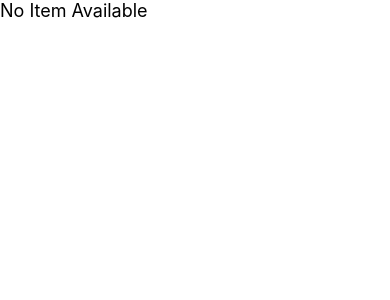
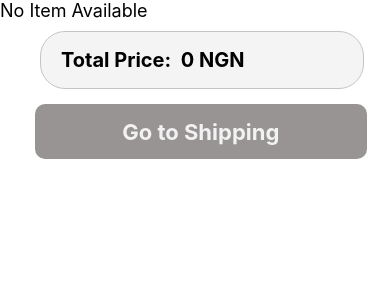
Before and after one commit to Muhammad-Osamaa/ShoppingApp, a React Native app: screen /Carts in a window 390 px wide. Shown: the top 300 px of the page. Built offline with nearby package versions, Linux system fonts and the light colour scheme.

Commit message:
funalizz

```diff
--- a/Navigations/StackNavigation.js
+++ b/Navigations/StackNavigation.js
@@ -10,6 +10,7 @@ import DrawerNavigation from './DrawerNavigation';
 import Homepage from '../Src/Screen/Dashboard';
 import CardView from '../Src/Screen/CardView';
 import Cart from '../Src/Screen/Cart';
+import Shipping from '../Src/Screen/Shipping';
 
 const Stack = createStackNavigator();
 export default function StackNavigation() {
@@ -21,7 +22,7 @@ export default function StackNavigation() {
       {/* <Stack.Screen name="Login" component={Login}></Stack.Screen> */}
       <Stack.Screen name="Dashboard" component={Homepage} />
       <Stack.Screen name="Carts" component={Cart} />
-
+      <Stack.Screen name='Shipping' component={Shipping}/>
       <Stack.Screen
         name="CardView"
         component={CardView}
--- a/Src/Screen/Cart.js
+++ b/Src/Screen/Cart.js
@@ -1,128 +1,132 @@
-import React, {useContext} from 'react';
-// import { Text,Image, Button, FlatList, StyleSheet} from 'react-native';
+import React, {useContext,useState,useEffect} from 'react';
 
-//  import {Context} from '../Components/Context/CartContext';
-//  const Cart = ({navigation}) => {
-//   const {items, getItemsCount, getTotalPrice} = useContext(Context);
+import {
+  View,
+  Text,
+  Image,
+  SafeAreaView,
+  TextInput,
+  ScrollView,
+  TouchableOpacity,
+} from 'react-native';
+import CartContext from '../Components/Context/CartContext';
+import {useNavigation} from '@react-navigation/native';
+import Shipping from './Shipping';
+import { color } from 'react-native-reanimated';
 
-//   function Totals() {
-//     let [total, setTotal] = useState(0);
-//     useEffect(() => {
-//       setTotal(getTotalPrice());
-//     });
-//     return (
-//       <View style={styles.cartLineTotal}>
-//         <Text style={[styles.lineLeft, styles.lineTotal]}>Total</Text>
-//         <Text style={styles.lineRight}>${total}</Text>
-//       </View>
-//     );
-//   }
-//   function renderItem({item}) {
-//     return (
-//       <View style={styles.cartLine}>
-//         <Text style={styles.lineLeft}>
-//           {item.data.name}x{item.qty}
-//         </Text>
-//         <Text style={styles.lineRight}>${item.totalPrice}</Text>
-//       </View>
-//     );
-//   }
-//   return (
-//     <FlatList
-//       style={styles.itemsList}
-//       contentContainerStyle={styles.itemsListContainer}
-//       data={items}
-//       renderItem={renderItem}
-//       keyExtractor={item => item.data.id.toString()}
-//       ListFooterComponent={Totals}
-//     />
-//   );
-// };
-
-// const styles = StyleSheet.create({
-//   cartLine: {
-//     flexDirection: 'row',
-//   },
-//   cartLineTotal: {
-//     flexDirection: 'row',
-//     borderTopColor: '#dddddd',
-//     borderTopWidth: 1,
-//   },
-//   lineTotal: {
-//     fontWeight: 'bold',
-//   },
-//   lineLeft: {
-//     fontSize: 20,
-//     lineHeight: 40,
-//     color: '#333333',
-//   },
-//   lineRight: {
-//     flex: 1,
-//     fontSize: 20,
-//     lineHeight: 40,
-//     color: '#333333',
-//     textAlign: 'right',
-//   },
-//   itemsList: {
-//     backgroundColor: '#eeeeee',
-//   },
-//   itemsListContainer: {
-//     backgroundColor: '#eeeeee',
-//     paddingVertical: 8,
-//     marginHorizontal: 8,
-//   },
-// });
-// export default Cart;
-
-import {View, Text,Image, SafeAreaView,ScrollView} from 'react-native';
-import CartContext from '../Components/Context/CartContext';
-import { TouchableOpacity } from 'react-native-gesture-handler';
-
-
-// export default function Cart() {
-//   const {cartItems} = useContext(CartContext);
-//   return (
-//     <>
-//       <View>
-//         <CartContext.Consumer>
-//           <Text>Cart Items:</Text>
-//           {cartItems.map((item, index) => (
-//             <Text key={index}>{item.name}</Text>
-//           ))}
-//         </CartContext.Consumer>
-//       </View>
-//     </>
-//   );
-// }
 export default function Cart() {
   const {cartItems} = useContext(CartContext);
+  const navigation = useNavigation();
+  const [totalPrice, setTotalPrice] = useState(0);
+
+  useEffect(() => {
+    calculateTotalPrice();
+  }, [cartItems]);
+
+  const calculateTotalPrice = () => {
+    let total = 0;
+    cartItems.forEach((item) => {
+      total += item.price;
+    });
+    setTotalPrice(total);
+  };
 
   return (
-
-    <SafeAreaView style={{flex:1,backgroundColor:'#FFFFFF'}}>
-      <ScrollView style={{flex:1}}>
+    <SafeAreaView style={{flex: 1, backgroundColor: '#FFFFFF'}}>
+      <ScrollView style={{flex: 1,}}>
         {cartItems.length > 0 ? (
           cartItems.map(item => (
-            <>
-              <View key={item?.id} style={{flexDirection:'row',flex:8,padding:15,backgroundColor:'#FFFFFF',borderBottomWidth:1,borderColor:'#C4C4C4'}}>
-                <Image source= {item.imagePath} style={{flex:5,margin:5}}/>
-                <View style={{flex:3,marginLeft:15,}}>
-                  <View style={{flex:1,marginBottom:-10}}>
-                <Text style={{fontSize: 16,fontWeight:'bold', color: '#6E7179',alignItems:'center',paddingTop:15,lineHeight:20}}>
+              <View
+                key={item?.id}
+                style={{
+                  flexDirection: 'row',
+                  flex: 8,
+                  padding: 15,
+                  backgroundColor: '#FFFFFF',
+                  borderBottomWidth: 1,
+                  borderColor: '#C4C4C4',
+                }}>
+                <Image source={item.imagePath} style={{flex: 5, margin: 5}} />
+                <View style={{flex: 3, marginLeft: 10}}>
+                  <View style={{flex: 1, marginBottom: -10}}>
+                    <Text
+                      style={{
+                        fontSize: 16,
+                        fontWeight: 'bold',
+                        color: '#6E7179',
+                        alignItems: 'center',
+                        paddingTop: 15,
+                        lineHeight: 20,
+                      }}>
                       {item?.name}
                     </Text>
                   </View>
-                <View style={{flex:1,flexDirection:'row',marginTop:-10}}>
-                  <Text style={{color: '#6E7179',fontWeight:'bold',fontSize: 16,paddingBottom:0,textAlign:'center',paddingTop:0}}>{item?.price}</Text>
-                  <Text style={{color: '#6E7179',fontWeight:'bold',fontSize: 16,textAlign:'center',paddingLeft:5,paddingTop:0}}>{item?.currency}</Text>
+                  <View style={{flex: 1, flexDirection: 'row', marginTop: -10}}>
+                    <Text
+                      style={{
+                        color: '#6E7179',
+                        fontWeight: 'bold',
+                        fontSize: 16,
+                        paddingBottom: 0,
+                        textAlign: 'center',
+                        paddingTop: 0,
+                      }}>
+                      {item?.price}
+                    </Text>
+                    <Text
+                      style={{
+                        color: '#6E7179',
+                        fontWeight: 'bold',
+                        fontSize: 16,
+                        textAlign: 'center',
+                        paddingLeft: 5,
+                        paddingTop: 0,
+                      }}>
+                      {item?.currency}
+                    </Text>
                   </View>
-                  <View style={{flex:4,flexDirection:'row',alignItems:'center'}}>
-                    <Text style={{flex:2,fontSize:20,fontWeight:'bold',textAlign:'center',backgroundColor:'#989494',color:'#FFFFFF',borderRadius:5,borderBottomLeftRadius:5,borderBottomRightRadius:5,borderTopRightRadius:5,borderTopLeftRadius:5}}>{item?.size}</Text>
-                    <Text style={{flex:2,fontSize:20,fontWeight:'bold',textAlign:'center',backgroundColor:'#989494',color:'#FFFFFF',borderRadius:5,marginLeft:30,borderBottomLeftRadius:5,borderBottomRightRadius:5,borderTopRightRadius:5,borderTopLeftRadius:5}}>{item?.total}</Text>
+                  <View
+                    style={{
+                      flex: 4,
+                      flexDirection: 'row',
+                      alignItems: 'center',
+                    }}>
+                    <Text
+                      style={{
+                        flex: 2,
+                        fontSize: 20,
+                        fontWeight: 'bold',
+                        textAlign: 'center',
+                        backgroundColor: '#989494',
+                        color: '#FFFFFF',
+                        borderRadius: 5,
+                        borderBottomLeftRadius: 5,
+                        borderBottomRightRadius: 5,
+                        borderTopRightRadius: 5,
+                        borderTopLeftRadius: 5,
+                      }}>
+                      {item?.size}
+                    </Text>
+                    <Text
+                      style={{
+                        flex: 2,
+                        fontSize: 20,
+                        fontWeight: 'bold',
+                        textAlign: 'center',
+                        backgroundColor: '#989494',
+                        color: '#FFFFFF',
+                        borderRadius: 5,
+                        marginLeft: 30,
+                        borderBottomLeftRadius: 5,
+                        borderBottomRightRadius: 5,
+                        borderTopRightRadius: 5,
+                        borderTopLeftRadius: 5,
+                      }}>
+                      {item?.total}
+                    </Text>
                   </View>
                 </View>
               </View>
-           </>
 
           ))
         ) : (
@@ -130,10 +134,47 @@ export default function Cart() {
             No Item Available
           </Text>
         )}
-        <View style={{flex:1,backgroundColor:'#F4F4F4'}}><Text></Text></View>
-
+         <View style={{ paddingHorizontal: 15, marginTop: 10 }}>
+          <TextInput
+            style={{
+              backgroundColor:'#F4F4F4',
+              borderWidth: 1,
+              borderBottomLeftRadius:25,
+              borderBottomRightRadius:25,
+              borderTopLeftRadius:25,
+              borderTopRightRadius:25,
+              borderColor: '#C4C4C4',
+              paddingLeft: 20,
+              fontSize: 20,
+              height:58,
+              marginLeft:25,
+              width:'90%',
+              fontWeight:'bold',
+              color:'#000000',
+            }}
+            value={"Total Price:  "+totalPrice.toString()+" NGN"}
+            editable={false}
+          />
+        </View>
+        <TouchableOpacity
+          style={{
+            borderRadius: 10,
+            textAlign: 'center',
+            backgroundColor: '#989494',
+            width: '85%',
+            height: 55,
+            alignItems: 'center',
+            justifyContent: 'center',
+            marginTop: 15,
+            marginLeft: 35,
+            marginBottom: 30,
+          }}
+          onPress={() => navigation.navigate('Shipping')}>
+          <Text style={{fontSize: 22, fontWeight: 'bold', color: '#F2F2F2'}}>
+            Go to Shipping
+          </Text>
+        </TouchableOpacity>
       </ScrollView>
     </SafeAreaView>
-
   );
 }
--- a/Src/Screen/Login.js
+++ b/Src/Screen/Login.js
@@ -47,7 +47,7 @@ export default function Login(props) {
           </View>
           <TouchableOpacity style={styles.loginBtn}>
             <Text
-              onPress={() => props.navigation.navigate('Home')}
+              onPress={() => props.navigation.navigate('BottomTabNavigation')}
               style={{fontWeight: 'bold', color: '#FFFFFF', padding: 10}}>
               Login
             </Text>
--- a/Src/Screen/Shipping.js
+++ b/Src/Screen/Shipping.js
@@ -4,22 +4,34 @@ import {
   Text,
   StyleSheet,
   TextInput,
+  Alert,
   TouchableOpacity,
 } from 'react-native';
 import CheckBox from '@react-native-community/checkbox';
+import { useNavigation } from '@react-navigation/native';
+import Dashboard from './Dashboard';
 const initialState = {
   first: false,
   second: false,
 };
-// import axios from 'axios';
 
-// axios.get('https://reqres.in/api/users?page=2').then((response) => {
-//   console.log(response.data);
-// });
+export default function Shipping() {
+  const [state, setState] = useState(initialState);
+ const navigation = useNavigation();
 
-export default function () {
-  const [state, setState] = useState(initialState);
-  const [toggleButton, setToggleButton] = React.useState(false);
+ const handleCheckOut =()=>{
+  Alert.alert('Order Placed',
+  'Your Order has been placed successfully.',
+  [
+    {
+      text:'Ok',
+      onPress:()=>{
+        navigation.navigate('Dashboard');
+      },
+    },
+  ]
+  );
+ };
   return (
     <View style={styles.container}>
       <View style={styles.mainView}>
@@ -27,11 +39,13 @@ export default function () {
       </View>
       <View style={styles.nameView}>
         <TextInput
+          key="firstNameInput"
           style={styles.nameTextView}
           placeholder="First Name"
           placeholderTextColor="#C4C4C4"
         />
         <TextInput
+          key="lastNameInput"
           style={[styles.nameTextView, {marginLeft: 25}]}
           placeholder="Last Name"
           placeholderTextColor="#C4C4C4"
@@ -88,9 +102,8 @@ export default function () {
           Express 2 to 3 days
         </Text>
       </View>
-      <TouchableOpacity style={styles.checkOutBtn}>
+      <TouchableOpacity style={styles.checkOutBtn} onPress={handleCheckOut}>
         <Text
-          //   onPress={() => props.navigation.navigate('Checkout')}
           style={{fontWeight: 'bold', color: '#FFFFFF', fontSize: 22}}>
           Check Out
         </Text>
--- a/Src/Screen/data.js
+++ b/Src/Screen/data.js
@@ -32,10 +32,10 @@ let card4 = {
   currency: 'NGN',
 };
 
-let card5 = {
-  id: '5',
-  imagePath: require('../Image/bigSale.png'),
-};
+// let card5 = {
+//   id: '5',
+//   imagePath: require('../Image/bigSale.png'),
+// };
 
 let card6 = {
   id: '6',
@@ -120,7 +120,7 @@ data.push(card1);
 data.push(card2);
 data.push(card3);
 data.push(card4);
-data.push(card5);
+// data.push(card5);
 data.push(card6);
 data.push(card7);
 data.push(card8);
```
Lines whose indentation alone changed are shown as unchanged.
